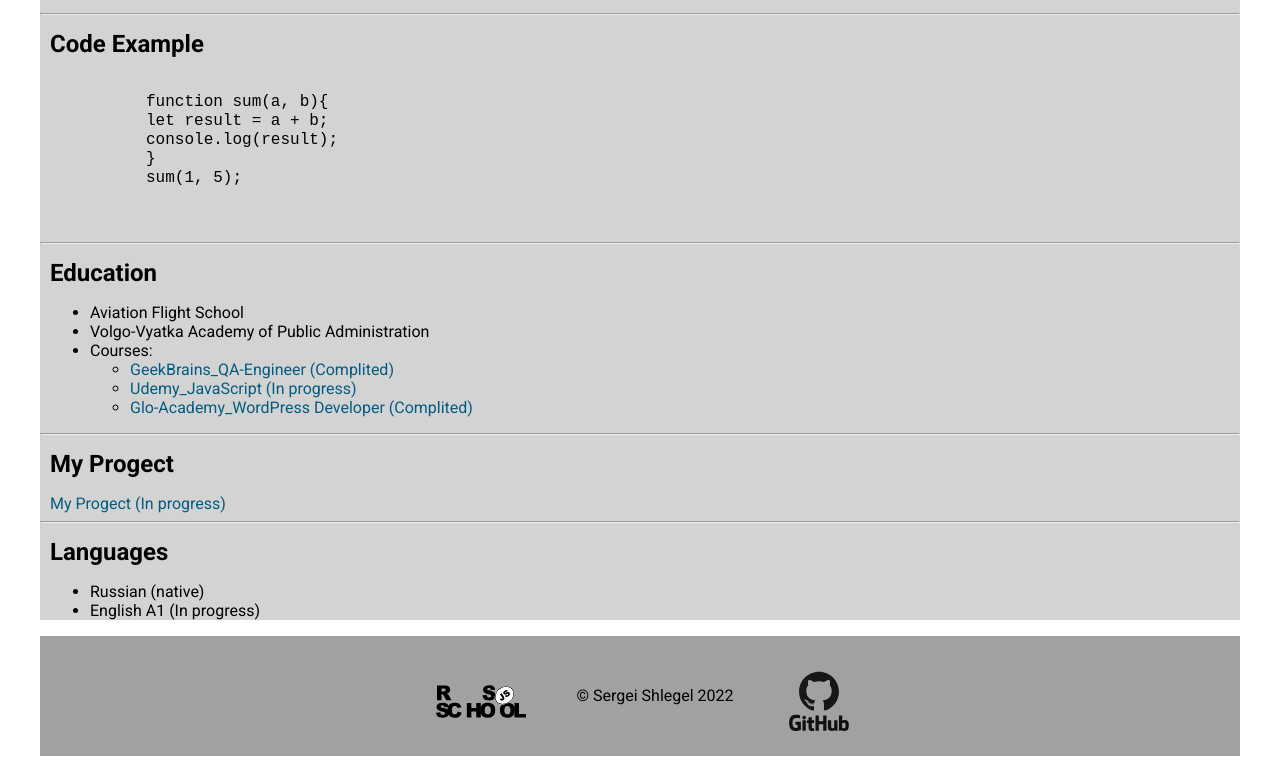
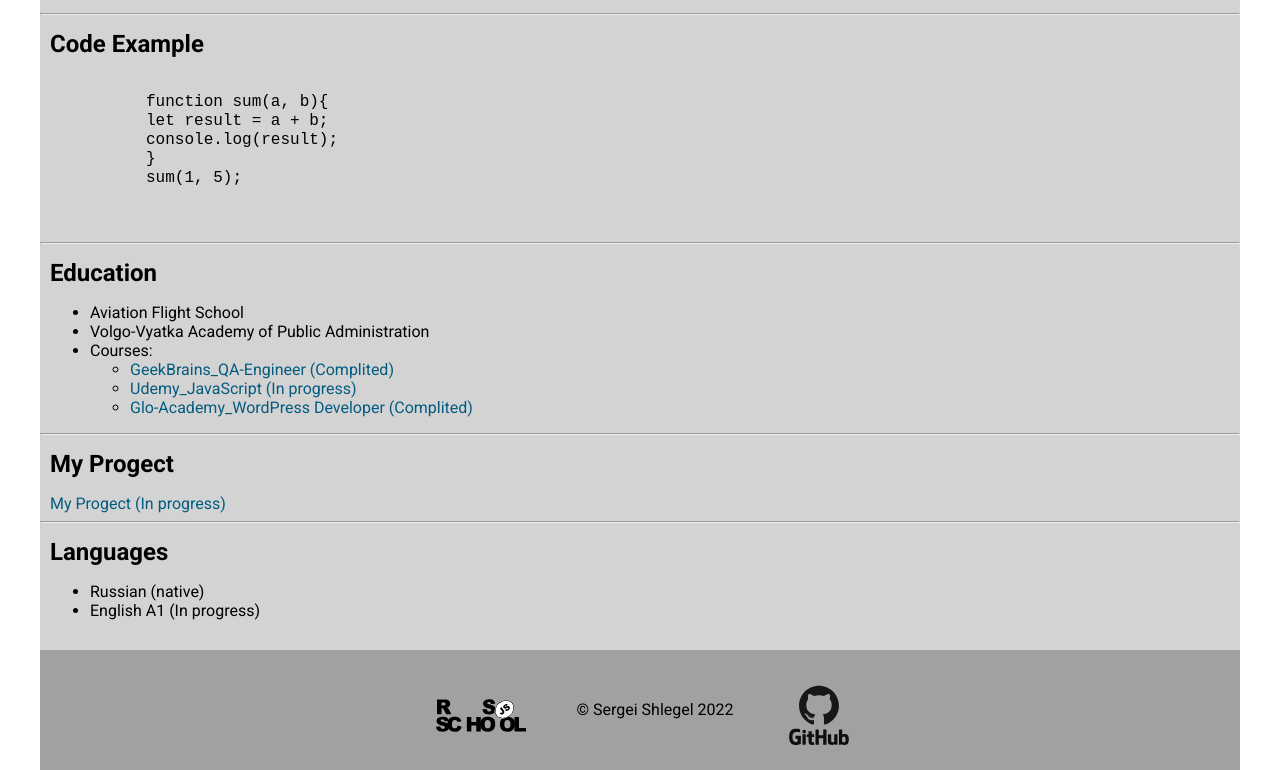
Before and after one commit to svhanz/rsschool-cv, a plain HTML site: page index.html in a window 1280 px wide. Shown: the part 633-1403 px from the top of the page. Drawn offline with Linux system fonts and the light colour scheme.

Commit message:
docs: add footer

```diff
--- a/index.html
+++ b/index.html
@@ -121,7 +121,7 @@
       <hr>
       <section id="languages">
         <h2>Languages</h2>
-        <ul>
+        <ul class="languages__list">
           <li>Russian (native)</li>
           <li>English A1 (In progress)</li>
         </ul>
--- a/styles/style.css
+++ b/styles/style.css
@@ -80,21 +80,17 @@ h1 {
   padding-left: 10px;
 }
 
+#languages {
+  padding-bottom: 30px;
+}
+
 .languages__list {
   margin: 0;
 }
 
-.footer {
+.footer__container {
   margin: 0 auto;
   max-width: 1200px;
-  display: flex;
-  justify-content: space-between;
-
-}
-
-.footer__container {
-  width: 100%;
-  margin-top: 0;
   display: flex;
   justify-content: space-between;
   background-color: #a1a1a1;
@@ -107,7 +103,6 @@ h1 {
   list-style: none;
   padding: 10px;
   margin: 0 auto;
-
 }
 
 .footer__logo-item {
```
